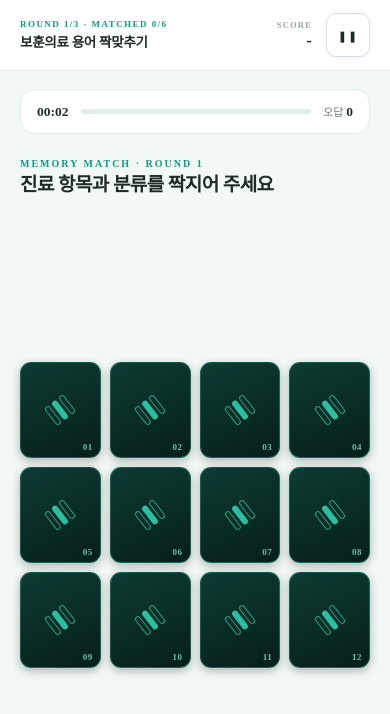
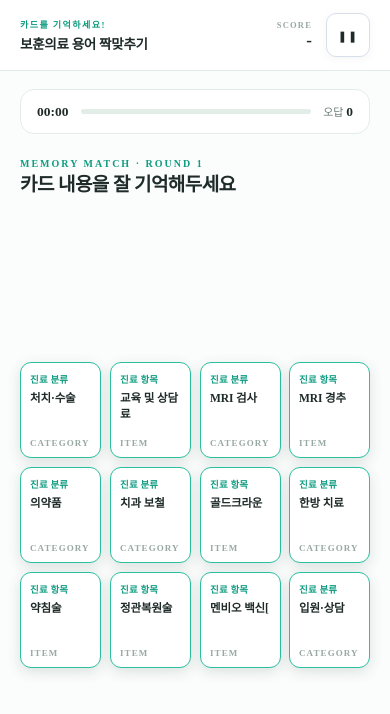
Before and after one commit to KITI-jklee/kvhs_game, a React (Vite) app in the folder app/: page /games/match in a window 390 px wide. Shown: the top 714 px of the page. Built offline with nearby package versions, Linux system fonts and the light colour scheme; a web font is replaced by a local one.

Commit message:
feat: 짝맞추기 카드 미리보기, 배치 개선 및 모바일 배경색 조정

```diff
--- a/app/src/pages/games/MatchGame.module.css
+++ b/app/src/pages/games/MatchGame.module.css
@@ -140,13 +140,17 @@
     grid-template-columns: repeat(4, 1fr);
     gap: 18px;
   }
+  /* 데스크톱에서는 카드 수가 늘어나도(12/16/20) 세로로는 항상 4장씩만
+     쌓이게 하고, 그만큼 늘어난 카드는 가로 열을 늘려서 받는다(사용자
+     피드백: "세로로 봤을 때 카드가 4장씩 있어야 한다"). 12/16/20장 모두
+     4로 나누어떨어지니 열 수 = 카드 수/4. */
   .grid[data-card-count='12'] {
+    grid-template-columns: repeat(3, 1fr);
+  }
+  .grid[data-card-count='16'] {
     grid-template-columns: repeat(4, 1fr);
   }
-  .grid[data-card-count='16'] {
-    grid-template-columns: repeat(6, 1fr);
-  }
   .grid[data-card-count='20'] {
-    grid-template-columns: repeat(7, 1fr);
+    grid-template-columns: repeat(5, 1fr);
   }
 }
--- a/app/src/pages/games/MatchGame.tsx
+++ b/app/src/pages/games/MatchGame.tsx
@@ -22,6 +22,9 @@ const ROUND_SIZES = [6, 8, 10];
 const MATCH_HOLD_MS = 520;
 const MISMATCH_HOLD_MS = 820;
 const FINISH_DELAY_MS = 1100;
+/** 라운드 시작마다 카드를 전부 잠깐 보여주고 외울 시간을 준 뒤 뒤집는다
+ * (사용자 요청). */
+const PREVIEW_MS = 3000;
 
 // 5-3: 완료 시간·오답 횟수 기준 0~500점(최저 100점) 환산. 기준값은
 // 3라운드 목표 완료시간(20+30+40초)과 오답당 감점을 임시 설정한 것으로,
@@ -86,6 +89,7 @@ export function MatchGame() {
   const [elapsedSec, setElapsedSec] = useState(0);
   const [paused, setPaused] = useState(false);
   const [showIntro, setShowIntro] = useState(true);
+  const [previewing, setPreviewing] = useState(true);
 
   const doneRef = useRef(false);
   const pausedRef = useRef(false);
@@ -122,14 +126,28 @@ export function MatchGame() {
   useEffect(() => {
     showIntroRef.current = showIntro;
   }, [showIntro]);
+  const previewingRef = useRef(true);
+  useEffect(() => {
+    previewingRef.current = previewing;
+  }, [previewing]);
 
   useEffect(() => {
     const timer = setInterval(() => {
-      if (doneRef.current || pausedRef.current || showIntroRef.current) return;
+      if (doneRef.current || pausedRef.current || showIntroRef.current || previewingRef.current) return;
       setElapsedSec((s) => s + 1);
     }, 1000);
     return () => clearInterval(timer);
   }, []);
+
+  // 라운드가 시작될 때마다(첫 라운드는 인트로를 닫은 직후) 카드를 전부
+  // 3초간 앞면으로 보여준 뒤 다시 뒤집는다 - 일시정지 중이면 재개될 때까지
+  // 미뤄지도록 다른 전환들과 같은 scheduleTransition을 쓴다.
+  useEffect(() => {
+    if (showIntro) return;
+    setPreviewing(true);
+    scheduleTransition(() => setPreviewing(false), PREVIEW_MS);
+    // eslint-disable-next-line react-hooks/exhaustive-deps
+  }, [roundIndex, showIntro]);
 
   const pairs = roundsPairs[roundIndex] ?? [];
   const isSelected = (card: DeckCard) => selected.some((c) => c.key === card.key);
@@ -160,7 +178,8 @@ export function MatchGame() {
   };
 
   const handleTap = (card: DeckCard) => {
-    if (doneRef.current || paused || showIntro || isMatched(card) || isSelected(card) || selected.length >= 2) return;
+    if (doneRef.current || paused || showIntro || previewing || isMatched(card) || isSelected(card) || selected.length >= 2)
+      return;
     const next = [...selected, card];
     if (next.length < 2) {
       setSelected(next);
@@ -193,6 +212,12 @@ export function MatchGame() {
 
   const donePairs = matchedCardKeys.length / 2;
   const pairsPercent = (donePairs / Math.max(pairs.length, 1)) * 100;
+  const roundStatusLabel = previewing
+    ? '카드를 기억하세요!'
+    : `ROUND ${roundIndex + 1}/${ROUND_SIZES.length} · MATCHED ${donePairs}/${pairs.length}`;
+  const pairsCountLabel = previewing
+    ? '카드를 기억하세요!'
+    : `ROUND ${roundIndex + 1}/${ROUND_SIZES.length} · ${donePairs}/${pairs.length} PAIRS`;
   const onBack = () => navigate('/');
   const handlePause = () => {
     pausedRef.current = true;
@@ -219,7 +244,7 @@ export function MatchGame() {
       <BrandBar variant="game" />
       <GameHud
         onPause={handlePause}
-        eyebrow={`ROUND ${roundIndex + 1}/${ROUND_SIZES.length} · MATCHED ${donePairs}/${pairs.length}`}
+        eyebrow={roundStatusLabel}
         title="보훈의료 용어 짝맞추기"
         score={{ label: 'SCORE', value: score || '-' }}
       />
@@ -231,9 +256,7 @@ export function MatchGame() {
           <div className={styles.deskBarMiddleTrack}>
             <ProgressBar percent={pairsPercent} fill="bright" height={5} />
           </div>
-          <span className={styles.pairsLabel}>
-            ROUND {roundIndex + 1}/{ROUND_SIZES.length} · {donePairs}/{pairs.length} PAIRS
-          </span>
+          <span className={styles.pairsLabel}>{pairsCountLabel}</span>
         </div>
         <span className={styles.deskBarRound}>
           오답 <b>{missCount}회</b>
@@ -247,9 +270,10 @@ export function MatchGame() {
           title="보훈의료 용어 짝맞추기"
           onDone={() => setShowIntro(false)}
           rules={[
-            { color: '#2abf9e', text: '카드 두 장을 뒤집어 항목명과 분류의 짝을 맞추세요' },
-            { color: '#f0b429', text: <>라운드가 오를수록 카드 수가 늘어나요 (<b>12→16→20장</b>)</> },
-            { color: '#d0705f', text: '완료 시간과 오답 횟수로 점수가 매겨져요' },
+            { color: '#2abf9e', text: <>라운드 시작 시 카드를 <b>3초간</b> 보여준 뒤 뒤집혀요</> },
+            { color: '#f0b429', text: '카드 두 장을 뒤집어 항목명과 분류의 짝을 맞추세요' },
+            { color: '#d0705f', text: <>라운드가 오를수록 카드 수가 늘어나요 (<b>12→16→20장</b>)</> },
+            { color: '#7c9cff', text: '완료 시간과 오답 횟수로 점수가 매겨져요' },
           ]}
         />
       )}
@@ -270,7 +294,9 @@ export function MatchGame() {
         <div className={styles.heading}>
           <div>
             <span className={styles.eyebrow}>MEMORY MATCH · ROUND {roundIndex + 1}</span>
-            <div className={styles.title}>진료 항목과 분류를 짝지어 주세요</div>
+            <div className={styles.title}>
+              {previewing ? '카드 내용을 잘 기억해두세요' : '진료 항목과 분류를 짝지어 주세요'}
+            </div>
           </div>
         </div>
 
@@ -279,7 +305,7 @@ export function MatchGame() {
             <MatchCard
               key={card.key}
               card={card}
-              faceUp={isSelected(card) || isMatched(card)}
+              faceUp={previewing || isSelected(card) || isMatched(card)}
               matched={isMatched(card)}
               onTap={() => handleTap(card)}
             />
--- a/app/src/styles/tokens.css
+++ b/app/src/styles/tokens.css
@@ -6,7 +6,7 @@
  */
 :root {
   /* ---- Palette: mint / deep-green ("veterans arcade" tone) ---- */
-  --color-bg: #f2f8f5; /* page background */
+  --color-bg: #fbfdfc; /* page background - 흰색과 #f6faf8의 중간 채도(사용자 요청) */
   --color-surface: #ffffff; /* cards */
   --color-line: #e3ede8; /* hairline borders */
 
```
